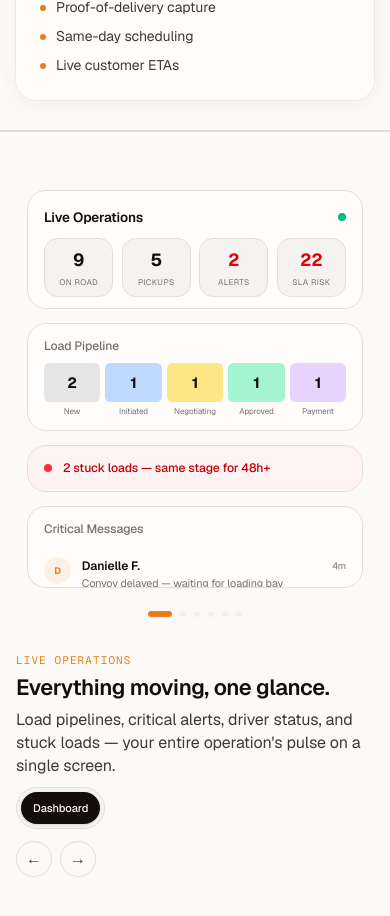
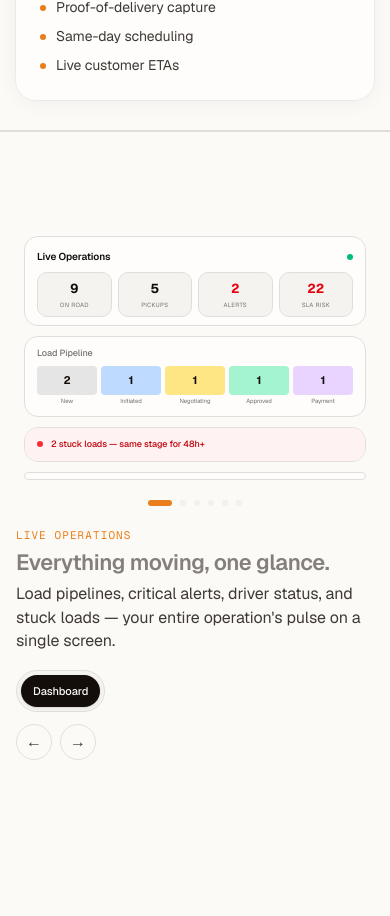
Before and after one commit to ashakya-primusai/trucking-sds-2, a Next.js app: page / in a window 390 px wide. Shown: the part 4172-5088 px from the top of the page. Built offline with nearby package versions, Linux system fonts and the light colour scheme; a web font is replaced by a local one.

Commit message:
fixed mobilew view

```diff
--- a/src/app/globals.css
+++ b/src/app/globals.css
@@ -328,6 +328,8 @@ section > .page-wrap {
 section#ai.ai-scroll-section {
   height: calc(var(--ai-slide-count, 2) * 100svh);
   overflow: visible;
+  padding-top: var(--nav-height);
+  box-sizing: border-box;
 }
 
 .ai-scroll-pin {
@@ -707,6 +709,20 @@ section#bella > .page-wrap {
 
   .section-stack__column {
     gap: clamp(10px, 2vh, 16px);
+    justify-content: flex-start;
+  }
+
+  .ai-scroll-pin .section-stack,
+  .ai-scroll-pin .section-stack__column {
+    justify-content: flex-start;
+  }
+
+  .ai-scroll-pin .demo-carousel-wrap {
+    flex: 0 0 auto;
+  }
+
+  .ai-scroll-pin .carousel-content {
+    flex: 0 0 auto;
   }
 
   .demo-carousel-wrap .demo-frame {
@@ -717,13 +733,14 @@ section#bella > .page-wrap {
 
   .ai-scroll-pin .demo-carousel-wrap .demo-frame {
     max-height: min(
-      calc(100svh - var(--nav-height) - 13rem),
-      380px
+      calc(100svh - var(--nav-height) - 16rem),
+      320px
     );
+    min-height: clamp(160px, 38vw, 220px);
   }
 
   .carousel-content__slide {
-    min-height: 130px;
+    min-height: clamp(120px, 22vh, 160px);
   }
 
   .carousel-content {
@@ -809,24 +826,33 @@ section#bella > .page-wrap {
 
 @media (max-width: 639px) {
   section#ai.ai-scroll-section {
-    height: calc(var(--ai-slide-count, 2) * 85svh);
+    height: calc(var(--ai-slide-count, 2) * 100svh);
   }
 
   .ai-scroll-pin {
-    padding-block: clamp(16px, 3vh, 28px);
+    padding-block: clamp(12px, 2vh, 20px);
   }
 
   .demo-carousel-wrap .demo-frame {
-    aspect-ratio: 3 / 4;
-    max-height: min(52svh, 480px);
-    min-height: clamp(260px, 60vw, 400px);
+    aspect-ratio: 4 / 3;
+    max-height: min(36svh, 280px);
+    min-height: clamp(160px, 40vw, 220px);
   }
 
   .ai-scroll-pin .demo-carousel-wrap .demo-frame {
     max-height: min(
-      calc(100svh - var(--nav-height) - 12rem),
-      420px
+      calc(100svh - var(--nav-height) - 17rem),
+      260px
     );
+    min-height: clamp(150px, 36vw, 200px);
+  }
+
+  .carousel-content__slide {
+    min-height: clamp(108px, 20vh, 140px);
+  }
+
+  .carousel-content {
+    gap: 8px;
   }
 
   .bella-caps-grid {
--- a/src/components/sections/ai-deep-dive.tsx
+++ b/src/components/sections/ai-deep-dive.tsx
@@ -1,10 +1,16 @@
 "use client";
 
-import { useRef, useEffect, useCallback } from "react";
+import { useRef, useEffect, useCallback, useState } from "react";
 import Image, { type StaticImageData } from "next/image";
 import { Reveal } from "@/components/ui/reveal";
+import { ScrollHighlightHeading } from "@/components/ui/scroll-highlight-heading";
 import { AIChatDemo } from "./ai-chat-demo";
 import { MOBILE_PREVIEWS } from "./ai-mobile-previews";
+import {
+  getSectionScrollState,
+  scrollToSectionProgress,
+} from "@/lib/scroll-section";
+import { HIGHLIGHT_SCROLL_END } from "@/lib/scroll-highlight";
 
 import screenshotDashboard from "@/assets/screenshots/load_dashboard.png";
 import screenshotLoadMgmt from "@/assets/screenshots/load_management.png";
@@ -23,6 +29,40 @@ import lDriverAssign from "@/assets/last_mile/l_driver_assignment.png";
 import lComms from "@/assets/last_mile/l_communication.png";
 import lBudget from "@/assets/last_mile/l_budget.png";
 import lDocs from "@/assets/last_mile/l_documents.png";
+
+function CarouselTitle({
+  title,
+  slideIndex,
+  slidePosition,
+  scrollProgress,
+}: {
+  title: string;
+  slideIndex: number;
+  slidePosition: number;
+  scrollProgress: number;
+}) {
+  const words = title.split(" ");
+  const distance = Math.abs(slidePosition - slideIndex);
+  const localProgress =
+    distance > 0.45
+      ? 0
+      : Math.min(1, scrollProgress / HIGHLIGHT_SCROLL_END);
+
+  return (
+    <ScrollHighlightHeading
+      words={words}
+      progress={localProgress}
+      theme="light"
+      as="h3"
+      className="mt-1 font-semibold block sm:hidden"
+      style={{
+        fontSize: "var(--sz-h3)",
+        letterSpacing: "-0.02em",
+        lineHeight: 1.1,
+      }}
+    />
+  );
+}
 
 function ScreenshotSlide({
   src,
@@ -162,6 +202,7 @@ export function AIDeepDive({ activeIndustry }: { activeIndustry: string | null }
   const pillsRef = useRef<(HTMLButtonElement | null)[]>([]);
   const progressBarRef = useRef<HTMLDivElement>(null);
   const stateRef = useRef({ progress: 0, active: 0 });
+  const [scrollProgress, setScrollProgress] = useState(0);
   const count = slides.length;
   const industryKey = activeIndustry ?? "trucking";
 
@@ -170,11 +211,8 @@ export function AIDeepDive({ activeIndustry }: { activeIndustry: string | null }
       const section = sectionRef.current;
       if (!section) return;
       const clamped = Math.max(0, Math.min(count - 1, index));
-      const sectionTop = section.getBoundingClientRect().top + window.scrollY;
-      const scrollable = section.offsetHeight - window.innerHeight;
-      const target =
-        sectionTop + (count <= 1 ? 0 : (clamped / (count - 1)) * scrollable);
-      window.scrollTo({ top: target, behavior: "smooth" });
+      const progress = count <= 1 ? 0 : clamped / (count - 1);
+      scrollToSectionProgress(section, progress, "smooth");
     },
     [count],
   );
@@ -196,8 +234,7 @@ export function AIDeepDive({ activeIndustry }: { activeIndustry: string | null }
     }
     const section = sectionRef.current;
     if (!section) return;
-    const sectionTop = section.getBoundingClientRect().top + window.scrollY;
-    window.scrollTo({ top: sectionTop, behavior: "smooth" });
+    scrollToSectionProgress(section, 0, "smooth");
   }, [isVisible, activeIndustry]);
 
   useEffect(() => {
@@ -224,30 +261,31 @@ export function AIDeepDive({ activeIndustry }: { activeIndustry: string | null }
       }
     }
 
-    const getSectionTop = () => section.getBoundingClientRect().top + window.scrollY;
+    const getProgress = () => getSectionScrollState(section).progress;
 
-    const getProgress = () => {
-      const scrollable = section.offsetHeight - window.innerHeight;
-      if (scrollable <= 0) return 0;
-      return Math.min(1, Math.max(0, (window.scrollY - getSectionTop()) / scrollable));
-    };
+    const isMobileLayout = () =>
+      window.matchMedia("(max-width: 639px)").matches;
 
     const slideMotion = (slideProgress: number, index: number, layer: "demo" | "copy") => {
       const offset = slideProgress - index;
       const abs = Math.abs(offset);
       const fadeStart = Math.max(0, abs - 0.1) / 0.4;
       const opacity = Math.max(0, 1 - fadeStart);
+      const mobile = isMobileLayout();
+      const demoY = mobile ? offset * -4 : offset * -14;
+      const copyY = mobile ? offset * 6 : offset * 20;
 
       if (layer === "demo") {
-        return { opacity, translateY: offset * -14, scale: 0.97 + opacity * 0.03 };
+        return { opacity, translateY: demoY, scale: mobile ? 1 : 0.97 + opacity * 0.03 };
       }
-      return { opacity, translateY: offset * 20, scale: 0.98 + opacity * 0.02 };
+      return { opacity, translateY: copyY, scale: mobile ? 1 : 0.98 + opacity * 0.02 };
     };
 
     const applyStyles = (progress: number) => {
       const slideProgress = progress * (count - 1);
       const active = Math.min(count - 1, Math.round(slideProgress));
       stateRef.current = { progress, active };
+      setScrollProgress(progress);
 
       const demos = demoSlidesRef.current[currentKey] ?? [];
       const copies = copySlidesRef.current[currentKey] ?? [];
@@ -297,10 +335,8 @@ export function AIDeepDive({ activeIndustry }: { activeIndustry: string | null }
       const nearest = Math.round(slidePos);
       if (Math.abs(slidePos - nearest) < 0.08) return;
       isSnapping = true;
-      const sectionTop = getSectionTop();
-      const scrollable = section.offsetHeight - window.innerHeight;
-      const target = sectionTop + (count <= 1 ? 0 : (nearest / (count - 1)) * scrollable);
-      window.scrollTo({ top: target, behavior: "smooth" });
+      const snapProgress = count <= 1 ? 0 : nearest / (count - 1);
+      scrollToSectionProgress(section, snapProgress, "smooth");
       setTimeout(() => { isSnapping = false; }, 600);
     };
 
@@ -369,12 +405,10 @@ export function AIDeepDive({ activeIndustry }: { activeIndustry: string | null }
                         <ScreenshotSlide src={d.screenshot} alt={d.label} priority={i === 0} />
                       </div>
                       {/* Mobile: coded UI preview */}
-                      <div className="sm:hidden h-full overflow-hidden">
+                      <div className="sm:hidden h-full min-h-0 overflow-hidden">
                         {MOBILE_PREVIEWS[d.id] ? (
-                          <div className="h-full origin-top-left" style={{ zoom: 1.35 }}>
-                            <div className="h-full p-2">
-                              {MOBILE_PREVIEWS[d.id]()}
-                            </div>
+                          <div className="h-full min-h-0 overflow-hidden p-2">
+                            {MOBILE_PREVIEWS[d.id]()}
                           </div>
                         ) : (
                           <ScreenshotSlide src={d.screenshot} alt={d.label} priority={i === 0} />
@@ -426,8 +460,14 @@ export function AIDeepDive({ activeIndustry }: { activeIndustry: string | null }
                       <span className="font-mono text-[11px] tracking-[0.1em] uppercase text-sds-accent">
                         {d.tag}
                       </span>
+                      <CarouselTitle
+                        title={d.title}
+                        slideIndex={i}
+                        slidePosition={scrollProgress * (count - 1)}
+                        scrollProgress={scrollProgress}
+                      />
                       <h3
-                        className="mt-1 font-semibold"
+                        className="mt-1 font-semibold hidden sm:block"
                         style={{
                           fontSize: "var(--sz-h3)",
                           letterSpacing: "-0.02em",
--- /dev/null
+++ b/src/lib/scroll-section.ts
@@ -0,0 +1,21 @@
+/** Shared scroll progress for tall sticky sections (bento, AI carousel, hero). */
+export function getSectionScrollState(section: HTMLElement) {
+  const sectionTop = section.getBoundingClientRect().top + window.scrollY;
+  const scrollable = section.offsetHeight - window.innerHeight;
+  const progress =
+    scrollable <= 0
+      ? 0
+      : Math.min(1, Math.max(0, (window.scrollY - sectionTop) / scrollable));
+
+  return { sectionTop, scrollable, progress };
+}
+
+export function scrollToSectionProgress(
+  section: HTMLElement,
+  progress: number,
+  behavior: ScrollBehavior = "smooth",
+) {
+  const { sectionTop, scrollable } = getSectionScrollState(section);
+  const target = sectionTop + Math.min(1, Math.max(0, progress)) * scrollable;
+  window.scrollTo({ top: target, behavior });
+}
```
